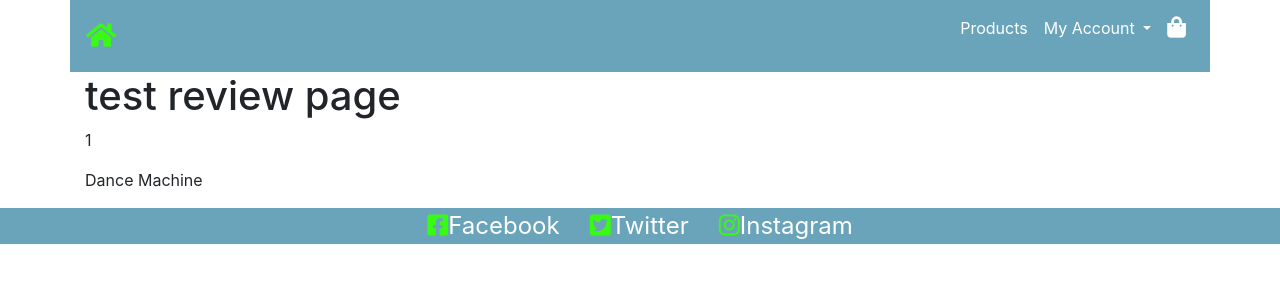
After one commit to FirmoDaniel/Total_Health_At_Home, a Django app: page /profile/test_review/1/ in a window 1280 px wide. The commit adds this page. Shown: the top 300 px of the page. Run offline with Django 3.2, Linux system fonts and the light colour scheme; the visitor is signed in with stand-in values (Sample User, id 1); data comes from the database, SQL or seed files in the repository; parts of the project's set-up code (start-up, migrations or seed data) failed here and were passed over; some libraries are stand-ins or nearby versions.

Commit message:
ADDED: test_review to profile app in advance of moving reviews(model/form/view) from products to profile.

```diff
--- a/products/templates/products/product_detail.html
+++ b/products/templates/products/product_detail.html
@@ -105,7 +105,7 @@
 
 
 
-    <div class="container"><a class="internal-link" href="">add new</a></div>
+    <div class="container"><a class="internal-link" href="{% url 'add_review' %}">add new</a></div>
 
     <div class="container">
             {% for review in reviews %}
--- a/products/views.py
+++ b/products/views.py
@@ -48,8 +48,8 @@ def product_detail(request, product_id):
     product = get_object_or_404(Product, pk=product_id)
     reviews = Review.objects.filter(name=product.id)  # get only reviews related to the specific product on display
     approved_reviews = Review.objects.filter(name=product.id, approved=True)  # get only reviews related to the specific product on display which are approved
-    postivie_feedback = Review.objects.filter(name=product.id, feedback=True, approved=True)  # get only reviews related to the specific product on display which are approved
-    negative_feedback = Review.objects.filter(name=product.id, feedback=False, approved=True)  # get only reviews related to the specific product on display which are approved
+    postivie_feedback = Review.objects.filter(name=product.id, feedback=True, approved=True)  # get only positive reviews related to the specific product on display which are approved
+    negative_feedback = Review.objects.filter(name=product.id, feedback=False, approved=True)  # get only negative reviews related to the specific product on display which are approved
     feedback = 0
     number_of_reviews = 0
 
--- a/profiles/templates/profiles/profile.html
+++ b/profiles/templates/profiles/profile.html
@@ -147,7 +147,7 @@
                                 <div class="col"><p class= "mb-0 font-weight-bold" >Your Purchased Products :</p></div>
                                 {% for order in orders %}
                                     {% for item in order.lineitems.all %}
-                                            <div class="col text-left"><p> {{ item.product.name }} <span><a href="{% url 'product_detail' item.product.id %}">Rate It</a></span></p></div>
+                                            <div class="col text-left"><p> {{ item.product.name }} {{ item.product.id }} <span><a href="{% url 'test_review' item.product.id %}">Rate It</a></span></p></div>
 
                                     {% endfor %}
                                 {% endfor %}
--- /dev/null
+++ b/profiles/templates/profiles/test_review.html
@@ -0,0 +1,14 @@
+{% extends "base.html" %}
+{% load static %}
+
+
+{% block content %}
+<div class="container">
+    <h1>test review page </h1>
+    <p>{{ product.id }}</p>
+    <p>{{ product.name }}</p>
+</div>
+{% endblock %}
+
+{% block postloadjs %}
+{% endblock %}
--- a/profiles/urls.py
+++ b/profiles/urls.py
@@ -7,4 +7,5 @@ urlpatterns = [
     path('add_testimonial/', views.add_testimonial, name='add_testimonial'),
     path('edit_testimonial/<int:testimonial_id>/', views.edit_testimonial, name='edit_testimonial'),
     path('delete_testimonial/<int:testimonial_id>/', views.delete_testimonial, name='delete_testimonial'),
+    path('test_review/<int:product_id>/', views.test_review, name='test_review'),
 ]
--- a/profiles/views.py
+++ b/profiles/views.py
@@ -127,3 +127,17 @@ def delete_testimonial(request, testimonial_id):
     testimonial.delete()
     messages.success(request, 'Testimonial deleted!')
     return redirect(reverse('profile'))
+
+
+#  TEST REVIEW
+@login_required
+def test_review(request, product_id):
+    """render a pre-populated form with product id from profile purchased products """
+    product = get_object_or_404(Product, pk=product_id)
+
+    template = 'profiles/test_review.html'
+    context = {
+        'product': product,
+    }
+
+    return render(request, template, context )
```
